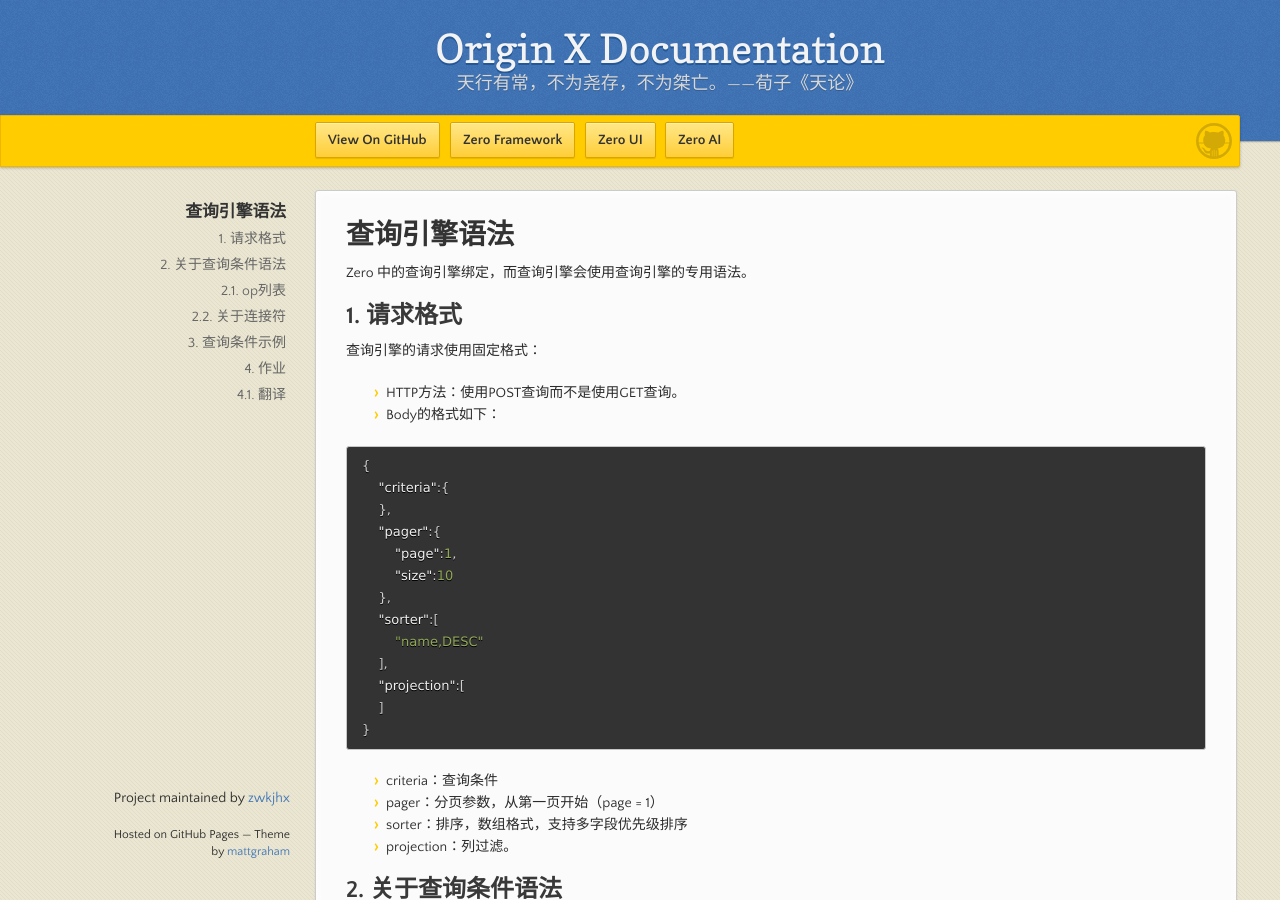
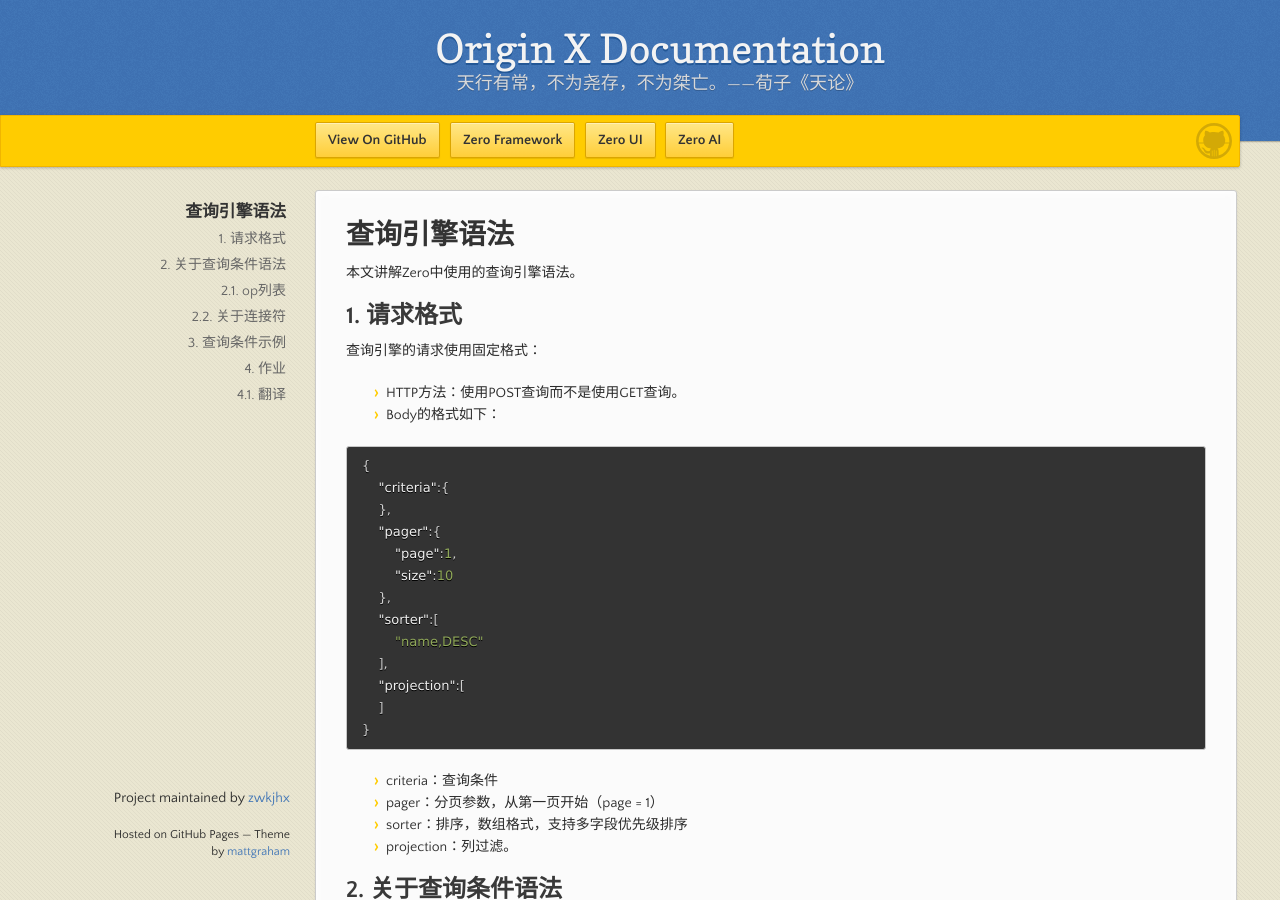
Before and after one commit to zwkjhx/ox-doc, a Jekyll site: the page built from uniform-documentation/zerohe-xin-li-lun/kmz-001-cha-xun-yin-qing-yu-fa.md, in a window 1280 px wide and 900 px high. Built offline with Jekyll 4.4.1, drawn with Linux system fonts in a browser that asks for light colours; our own code applies the rules of GitHub Pages for plain Markdown files.

Commit message:
Updates uniform-documentation/zerohe-xin-li-lun/kmz-001-cha-xun-yin-qing-yu-fa.md
Auto commit by GitBook Editor

```diff
--- a/uniform-documentation/zerohe-xin-li-lun/kmz-001-cha-xun-yin-qing-yu-fa.md
+++ b/uniform-documentation/zerohe-xin-li-lun/kmz-001-cha-xun-yin-qing-yu-fa.md
@@ -1,6 +1,6 @@
 # 查询引擎语法
 
-Zero 中的查询引擎绑定，而查询引擎会使用查询引擎的专用语法。
+本文讲解Zero中使用的查询引擎语法。
 
 ## 1. 请求格式
 
```
